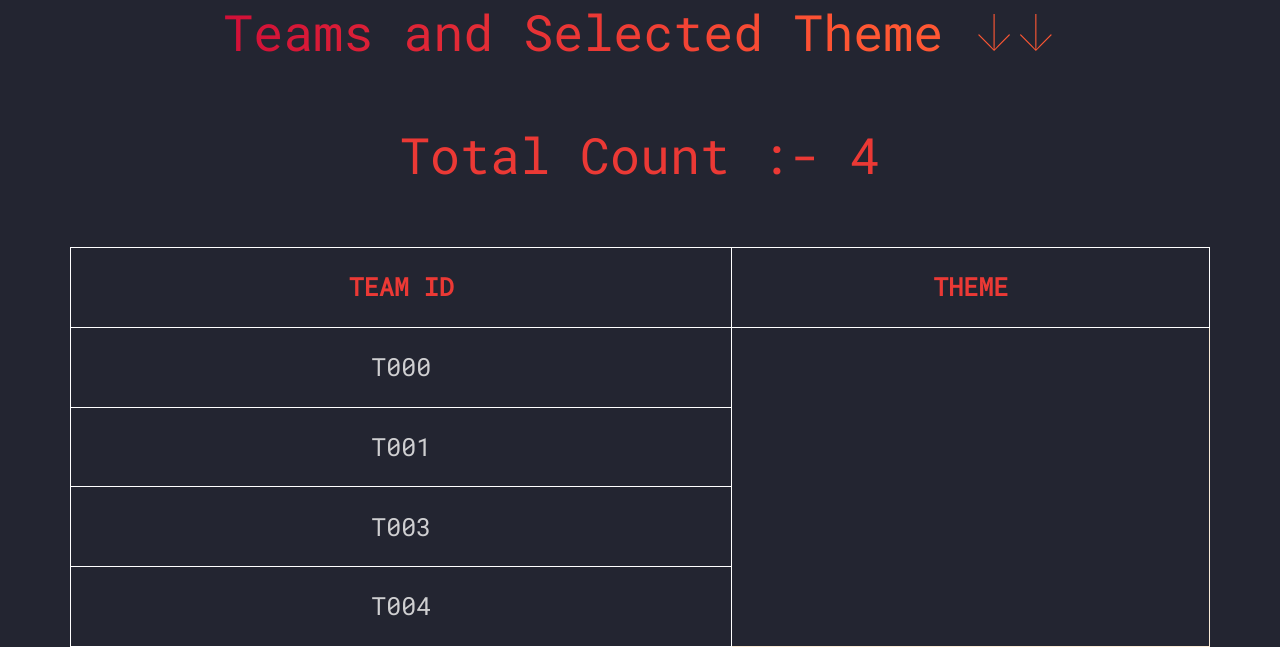
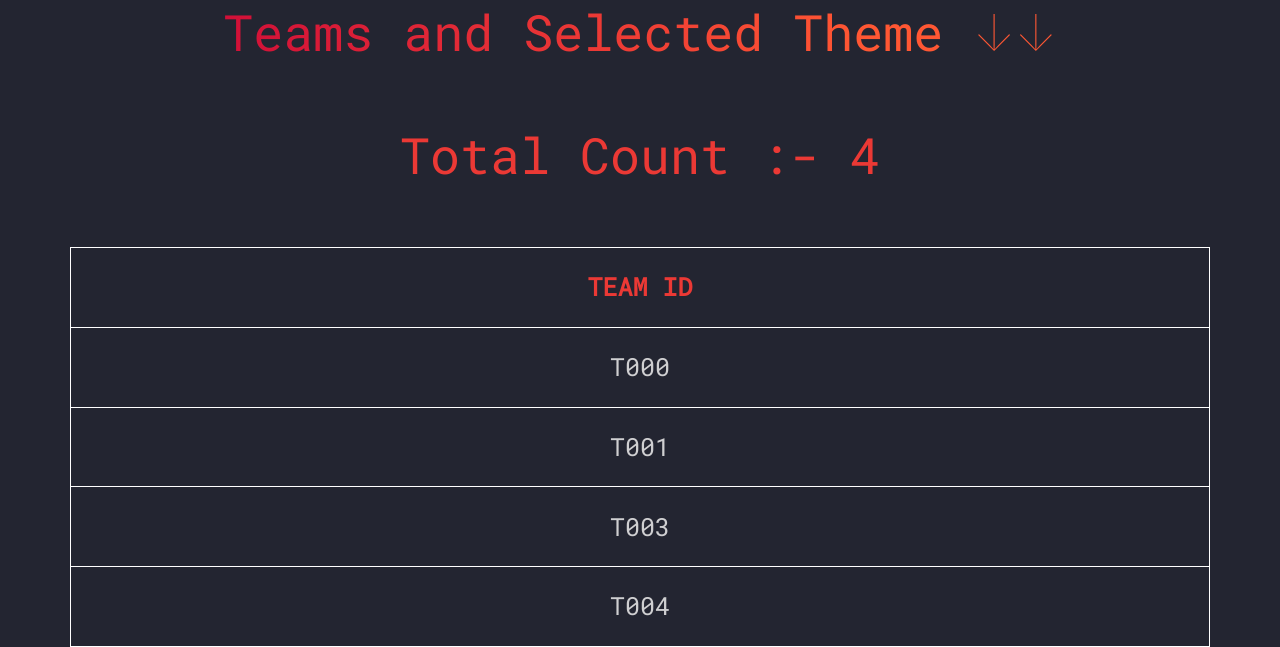
Before and after one commit to Gaurvendra/Hackathon-5.0, a PHP site: page /theme/teamdisplay.php in a window 1280 px wide. Shown: the part 348-995 px from the top of the page. Run offline with PHP 8.4, Linux system fonts and the light colour scheme; data comes from the database, SQL or seed files in the repository; some web fonts are replaced.

Commit message:
Themes Corrected

```diff
--- a/theme/teamdisplay.php
+++ b/theme/teamdisplay.php
@@ -89,7 +89,7 @@
                             <table style="width:100%; border-color: antiquewhite;">
                                 <tr>
                                     <th style="color:#eb3935;">TEAM ID</th>
-                                    <th style="color:#eb3935;">THEME</th>
+
 
                                 </tr>
 
```
Also changed, not shown: 1 other file.
